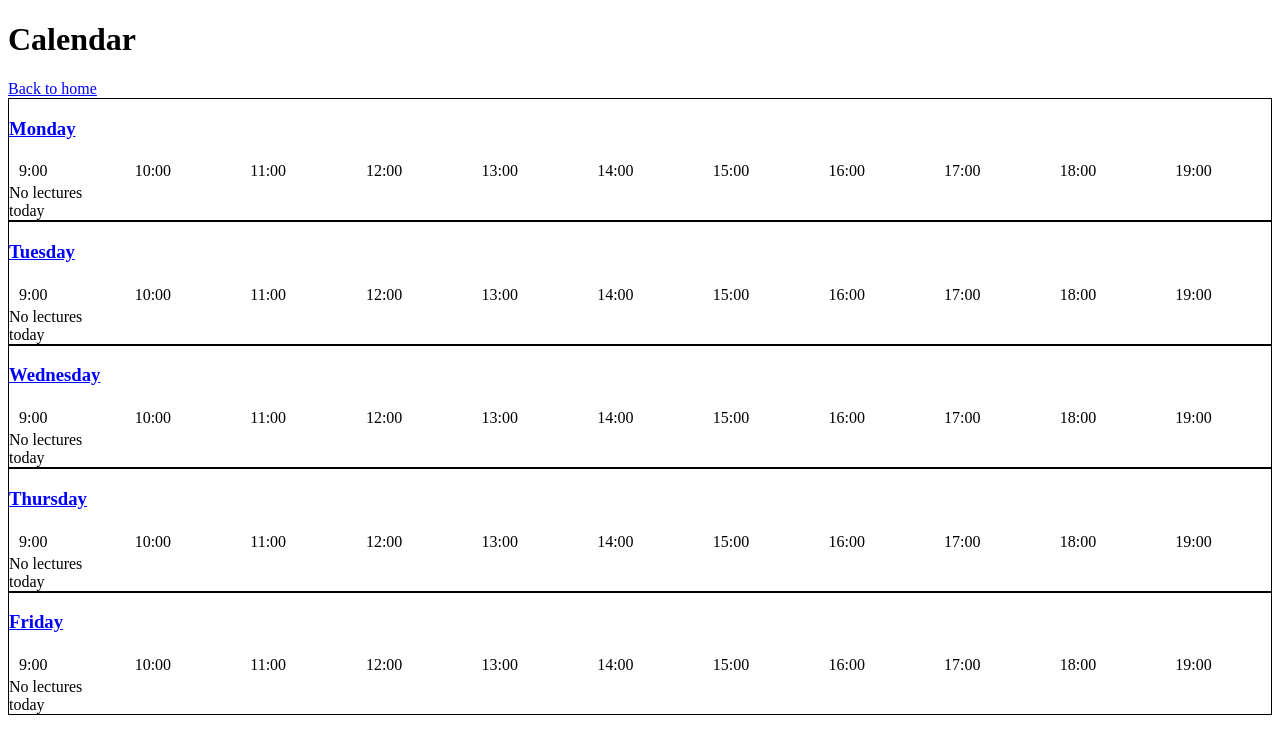
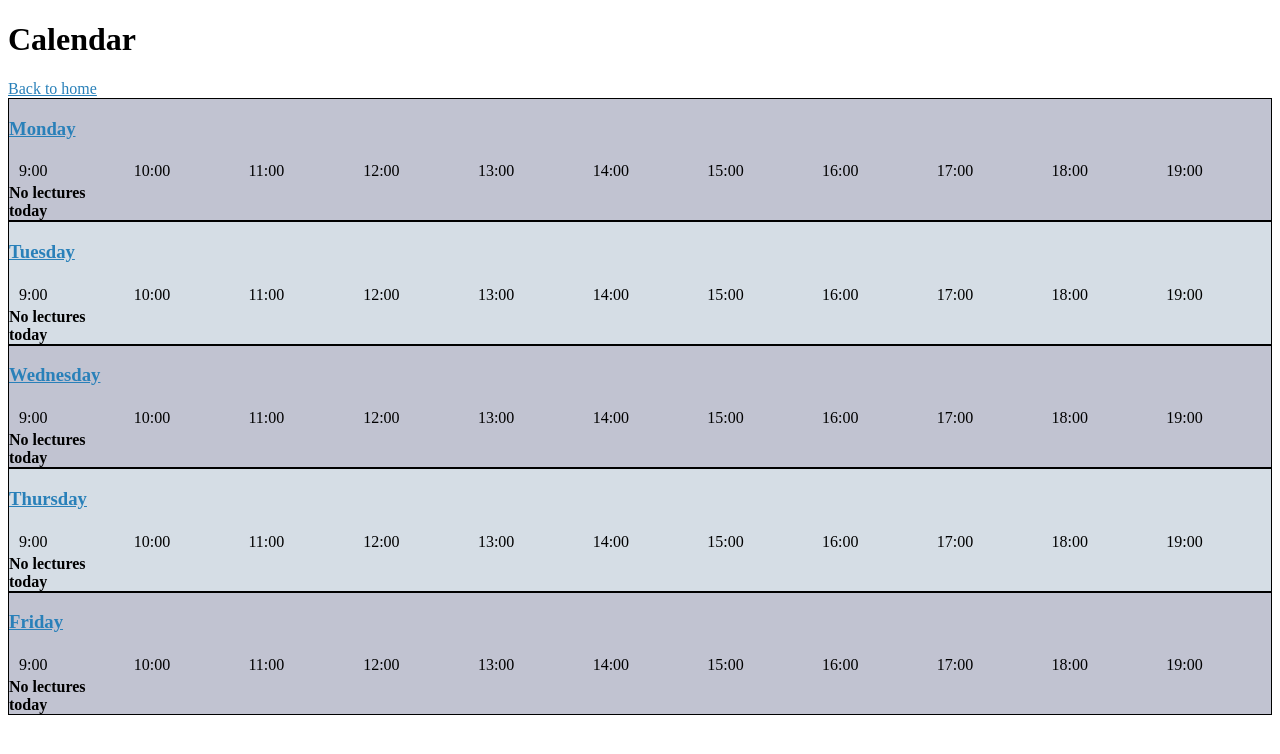
Before and after one commit to KristiyanVachev/Php-Calendar, a PHP site: page /weekly.php in a window 1280 px wide. Shown: the top 754 px of the page. Run offline with PHP 8.4, Linux system fonts and the light colour scheme; data that the repository does not hold is empty.

Commit message:
Styled weekly calendar

```diff
--- a/public/css/style.css
+++ b/public/css/style.css
@@ -19,7 +19,7 @@ th {
 	display:grid;
 	grid-template-columns: repeat(11, 1fr);
 	grid-auto-flow: dense;
-	grid-gap: 2px 10px;
+	grid-gap: 2px 0px;
 }
 
 .hour {
@@ -77,7 +77,7 @@ th {
 
 
 /* other */
-a { color: blue; }
+a { color: #2980b9; }
 
 .day-container{
     border: 1px solid black;
@@ -151,3 +151,11 @@ td {
 	text-shadow: -1px -1px 1px rgba(0, 0, 0, 0.1);
 	border-right: 1px solid #C1C3D1;
 }
+
+.day-container:nth-child(odd) {
+	background:#C1C3D1;
+}
+
+.day-container:nth-child(even) {
+	background:#D5DDE5;
+}
--- a/public/update-single-lecture.php
+++ b/public/update-single-lecture.php
@@ -8,6 +8,10 @@
 
 require "../config.php";
 require "../common.php";
+
+if (!($_SESSION['role'] == 'admin' || $_SESSION['role'] == 'moderator')){
+    header("Location: login.php");
+}
 
 if (isset($_POST['submit'])) {
     if (!hash_equals($_SESSION['csrf'], $_POST['csrf'])) die();
--- a/public/weekly.php
+++ b/public/weekly.php
@@ -69,7 +69,7 @@ try {
                             endforeach;
 
                         if ($noLectures && $hour == 19){
-                            echo "<div > No lectures today</div>";
+                            echo "<div><b>No lectures today</b></div>";
                         }
                         echo "</div>";
                     }
```
Also changed, not shown: public/index.php (+7 -5 lines), public/templates/header.php (line endings or trailing spaces).
